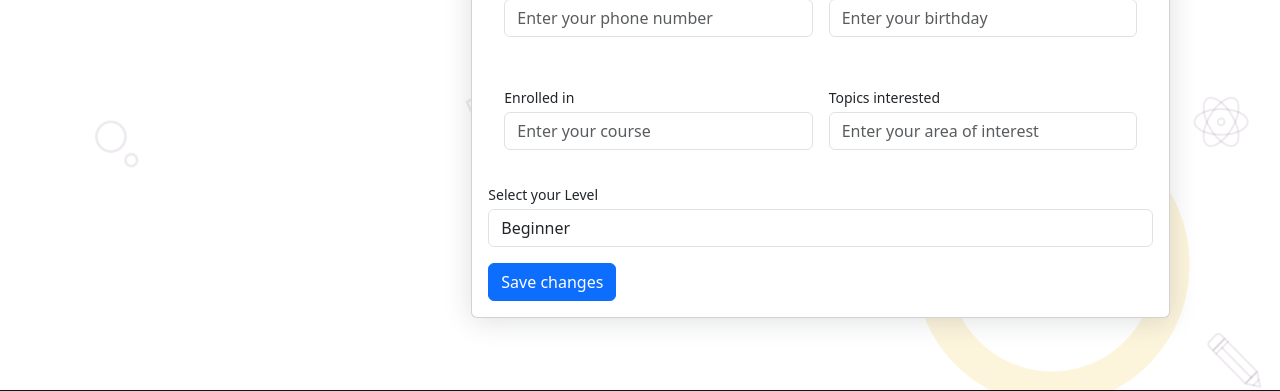
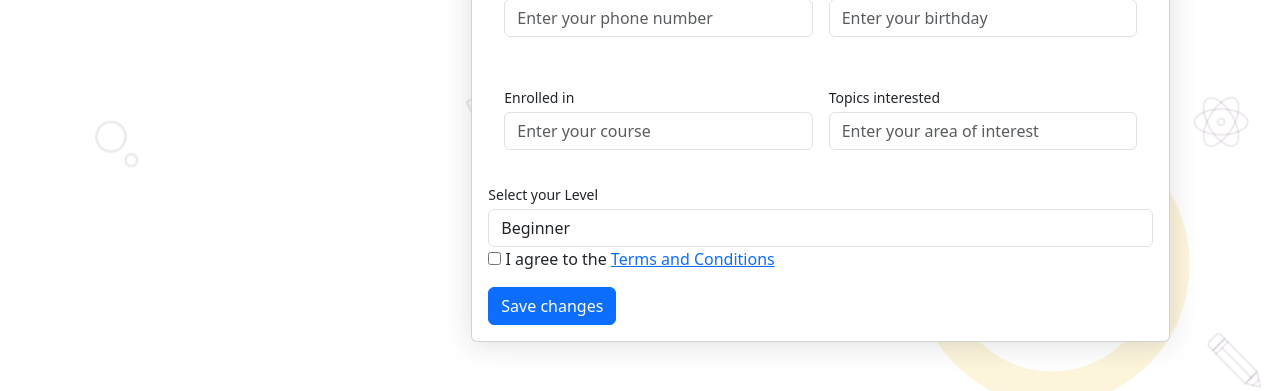
Before and after one commit to utsav306/smart-_india_hackathon_2023, a Python web app: template templates/personal_details.html in a window 1280 px wide. Shown: the part 756-1147 px from the top of the page. Run offline with Jinja, Linux system fonts and the light colour scheme; the template is opened without the code that fills it, so the values that code supplies are empty; some libraries are stand-ins or nearby versions.

Commit message:
terms and condition

```diff
--- a/templates/personal_details.html
+++ b/templates/personal_details.html
@@ -110,6 +110,10 @@
                                     <option value="advanced">Advanced</option>
 
                                 </select>
+                                <label class="form-check-label" for="agreeTerms">
+                                    <input type="checkbox" id="flag" name="flag" required>
+                                    I agree to the <a href="/templates/cond.html" target="_blank">Terms and Conditions</a>
+                                </label>
                             </div>
                             <!-- Save changes button-->
                             <a href="{{ url_for('login') }}"><button type="button"  onclick="{alert('Registered Successfully! Please login to Continue!')}" class="btn btn-primary" type="button" style="color: white;">Save changes</button></a>
--- a/templates/teacher_login.html
+++ b/templates/teacher_login.html
@@ -149,6 +149,10 @@
                                         <!-- Add more options as needed -->
                                     </select>
                                 </div>
+                                <label class="form-check-label" for="agreeTerms" style="margin-top: 1rem;">
+                                    <input type="checkbox" id="flag" name="flag" required>
+                                    I agree to the <a href="/templates/cond.html" target="_blank">Terms and Conditions</a>
+                                </label>
                             </div>
                        <!--     <div class="mb-3">
                                 <label class="small mb-1" for="selectLevel">Select your Level</label>
```
